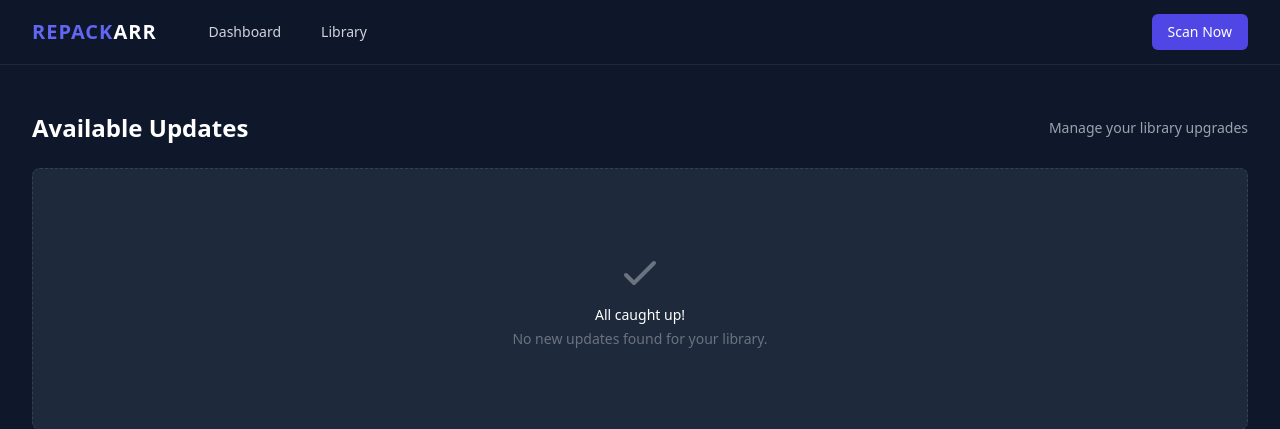
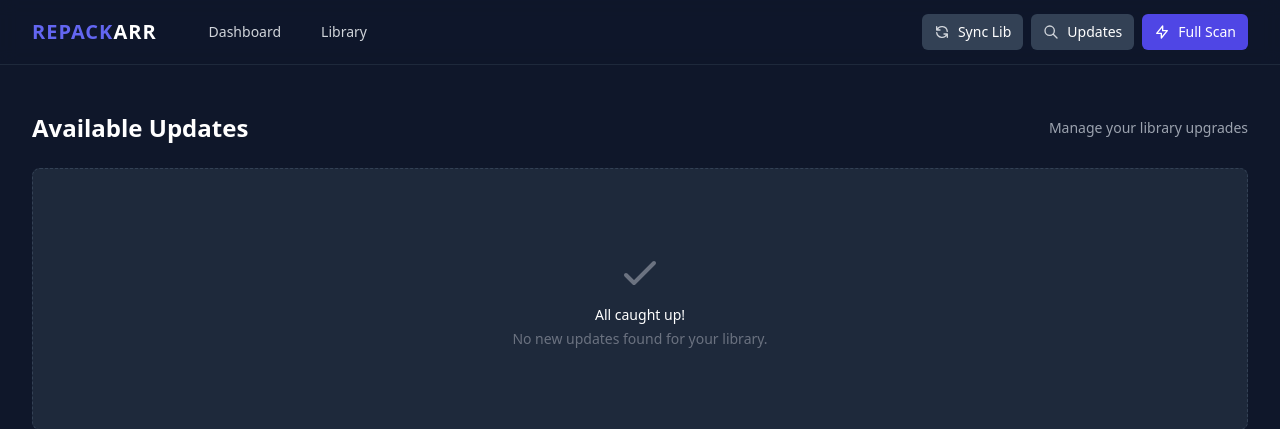
Before and after one commit to Yakrel/repackarr, a FastAPI app: template app/templates/dashboard.html in a window 1280 px wide. Shown: the top 429 px of the page. Run offline with FastAPI, Linux system fonts and the light colour scheme; the template is opened without the code that fills it, so the values that code supplies are empty; parts of the project's set-up code (start-up, migrations or seed data) failed here and were passed over; some libraries are stand-ins or nearby versions.

Commit message:
feat: add granular scan controls, reset game scan, and strict title filtering

```diff
--- a/app/services/prowlarr.py
+++ b/app/services/prowlarr.py
@@ -52,6 +52,11 @@
                     size = item.get('size', 0)
 
                     title_lower = title.lower()
+
+                    # Strict Title Check: Ensure all words from game title are in the release title
+                    game_words = [w.strip().lower() for w in game.title.split() if len(w.strip()) > 2]
+                    if not all(w in title_lower for w in game_words):
+                        continue
 
                     # Platform Filter
                     if any(p in title_lower for p in ["ps5", "ps4", "xbox", "switch", "macos", "android", "mac"]):
--- a/app/templates/base.html
+++ b/app/templates/base.html
@@ -61,13 +61,41 @@
                         </div>
                     </div>
                 </div>
-                <div>
-                    <button hx-post="/scan-now" hx-indicator="#scan-spinner" hx-swap="none" class="bg-indigo-600 hover:bg-indigo-700 text-white px-4 py-2 rounded-md text-sm font-medium transition flex items-center gap-2">
+                <div class="flex items-center space-x-2">
+                    <!-- Sync Library -->
+                    <button hx-post="/sync-library" hx-indicator="#sync-spinner" hx-swap="none" class="bg-gray-700 hover:bg-gray-600 text-white px-3 py-2 rounded-md text-sm font-medium transition flex items-center gap-2" title="Update library from qBittorrent">
+                        <svg id="sync-spinner" class="animate-spin h-4 w-4 text-white htmx-indicator" xmlns="http://www.w3.org/2000/svg" fill="none" viewBox="0 0 24 24">
+                            <circle class="opacity-25" cx="12" cy="12" r="10" stroke="currentColor" stroke-width="4"></circle>
+                            <path class="opacity-75" fill="currentColor" d="M4 12a8 8 0 018-8V0C5.373 0 0 5.373 0 12h4zm2 5.291A7.962 7.962 0 014 12H0c0 3.042 1.135 5.824 3 7.938l3-2.647z"></path>
+                        </svg>
+                        <svg class="h-4 w-4 text-gray-300" fill="none" viewBox="0 0 24 24" stroke="currentColor">
+                            <path stroke-linecap="round" stroke-linejoin="round" stroke-width="2" d="M4 4v5h.582m15.356 2A8.001 8.001 0 004.582 9m0 0H9m11 11v-5h-.581m0 0a8.003 8.003 0 01-15.357-2m15.357 2H15" />
+                        </svg>
+                        <span class="hidden sm:inline">Sync Lib</span>
+                    </button>
+
+                    <!-- Check Updates -->
+                    <button hx-post="/check-updates" hx-indicator="#update-spinner" hx-swap="none" class="bg-gray-700 hover:bg-gray-600 text-white px-3 py-2 rounded-md text-sm font-medium transition flex items-center gap-2" title="Search Prowlarr for updates">
+                        <svg id="update-spinner" class="animate-spin h-4 w-4 text-white htmx-indicator" xmlns="http://www.w3.org/2000/svg" fill="none" viewBox="0 0 24 24">
+                            <circle class="opacity-25" cx="12" cy="12" r="10" stroke="currentColor" stroke-width="4"></circle>
+                            <path class="opacity-75" fill="currentColor" d="M4 12a8 8 0 018-8V0C5.373 0 0 5.373 0 12h4zm2 5.291A7.962 7.962 0 014 12H0c0 3.042 1.135 5.824 3 7.938l3-2.647z"></path>
+                        </svg>
+                        <svg class="h-4 w-4 text-gray-300" fill="none" viewBox="0 0 24 24" stroke="currentColor">
+                            <path stroke-linecap="round" stroke-linejoin="round" stroke-width="2" d="M21 21l-6-6m2-5a7 7 0 11-14 0 7 7 0 0114 0z" />
+                        </svg>
+                        <span class="hidden sm:inline">Updates</span>
+                    </button>
+
+                    <!-- Full Scan -->
+                    <button hx-post="/scan-now" hx-indicator="#scan-spinner" hx-swap="none" class="bg-indigo-600 hover:bg-indigo-700 text-white px-3 py-2 rounded-md text-sm font-medium transition flex items-center gap-2" title="Sync Library & Check Updates">
                         <svg id="scan-spinner" class="animate-spin h-4 w-4 text-white htmx-indicator" xmlns="http://www.w3.org/2000/svg" fill="none" viewBox="0 0 24 24">
                             <circle class="opacity-25" cx="12" cy="12" r="10" stroke="currentColor" stroke-width="4"></circle>
                             <path class="opacity-75" fill="currentColor" d="M4 12a8 8 0 018-8V0C5.373 0 0 5.373 0 12h4zm2 5.291A7.962 7.962 0 014 12H0c0 3.042 1.135 5.824 3 7.938l3-2.647z"></path>
                         </svg>
-                        <span>Scan Now</span>
+                        <svg class="h-4 w-4 text-white" fill="none" viewBox="0 0 24 24" stroke="currentColor">
+                            <path stroke-linecap="round" stroke-linejoin="round" stroke-width="2" d="M13 10V3L4 14h7v7l9-11h-7z" />
+                        </svg>
+                        <span>Full Scan</span>
                     </button>
                 </div>
             </div>
--- a/app/templates/dashboard.html
+++ b/app/templates/dashboard.html
@@ -21,9 +21,20 @@
         {% for item in updates %}
         <div class="bg-gray-800 shadow rounded-lg overflow-hidden border border-gray-700" id="game-card-{{ item.game.id }}">
             <div class="px-4 py-4 sm:px-6 bg-gray-800/50 border-b border-gray-700 flex justify-between items-center">
-                <div>
-                    <h3 class="text-lg leading-6 font-medium text-white">{{ item.game.title }}</h3>
-                    <p class="mt-1 max-w-2xl text-sm text-gray-400">Current version date: <span class="text-indigo-400">{{ item.game.current_version_date.strftime('%Y-%m-%d') }}</span></p>
+                <div class="flex items-center gap-4">
+                    <div>
+                        <h3 class="text-lg leading-6 font-medium text-white">{{ item.game.title }}</h3>
+                        <p class="mt-1 max-w-2xl text-sm text-gray-400">Current version date: <span class="text-indigo-400">{{ item.game.current_version_date.strftime('%Y-%m-%d') }}</span></p>
+                    </div>
+                    <!-- Reset Scan Button -->
+                    <button hx-post="/game/{{ item.game.id }}/reset-scan"
+                            hx-swap="none"
+                            class="text-gray-500 hover:text-indigo-400 transition"
+                            title="Clear results and rescan Prowlarr for this game">
+                        <svg class="h-5 w-5" fill="none" viewBox="0 0 24 24" stroke="currentColor">
+                            <path stroke-linecap="round" stroke-linejoin="round" stroke-width="2" d="M4 4v5h.582m15.356 2A8.001 8.001 0 004.582 9m0 0H9m11 11v-5h-.581m0 0a8.003 8.003 0 01-15.357-2m15.357 2H15" />
+                        </svg>
+                    </button>
                 </div>
                 <span class="inline-flex items-center px-2.5 py-0.5 rounded-full text-xs font-medium bg-indigo-900 text-indigo-200">
                     {{ item.releases|length }} New
```
Also changed, not shown: app/routers/ui.py (+36 -1 lines), app/services/manager.py (+20 -8 lines).
